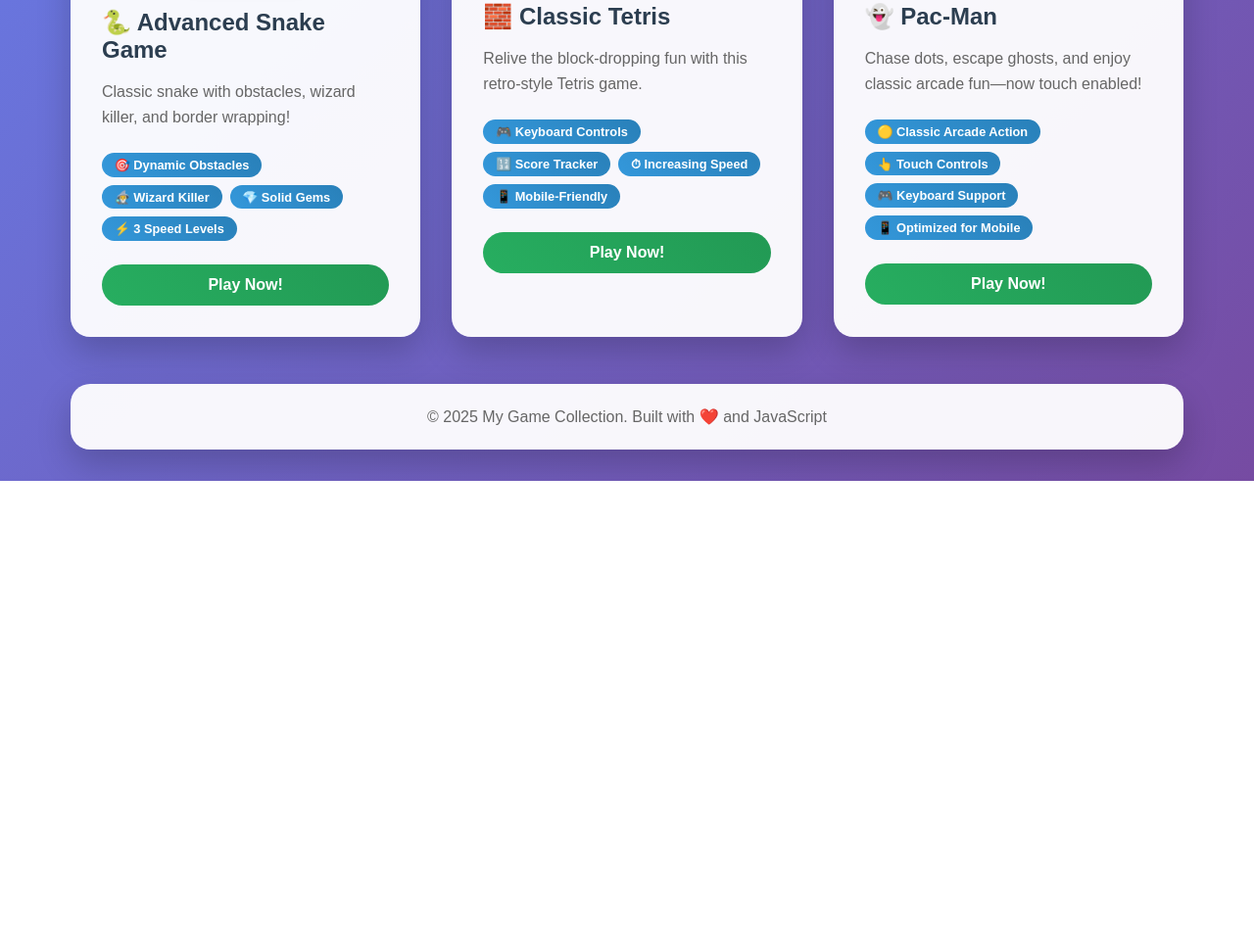
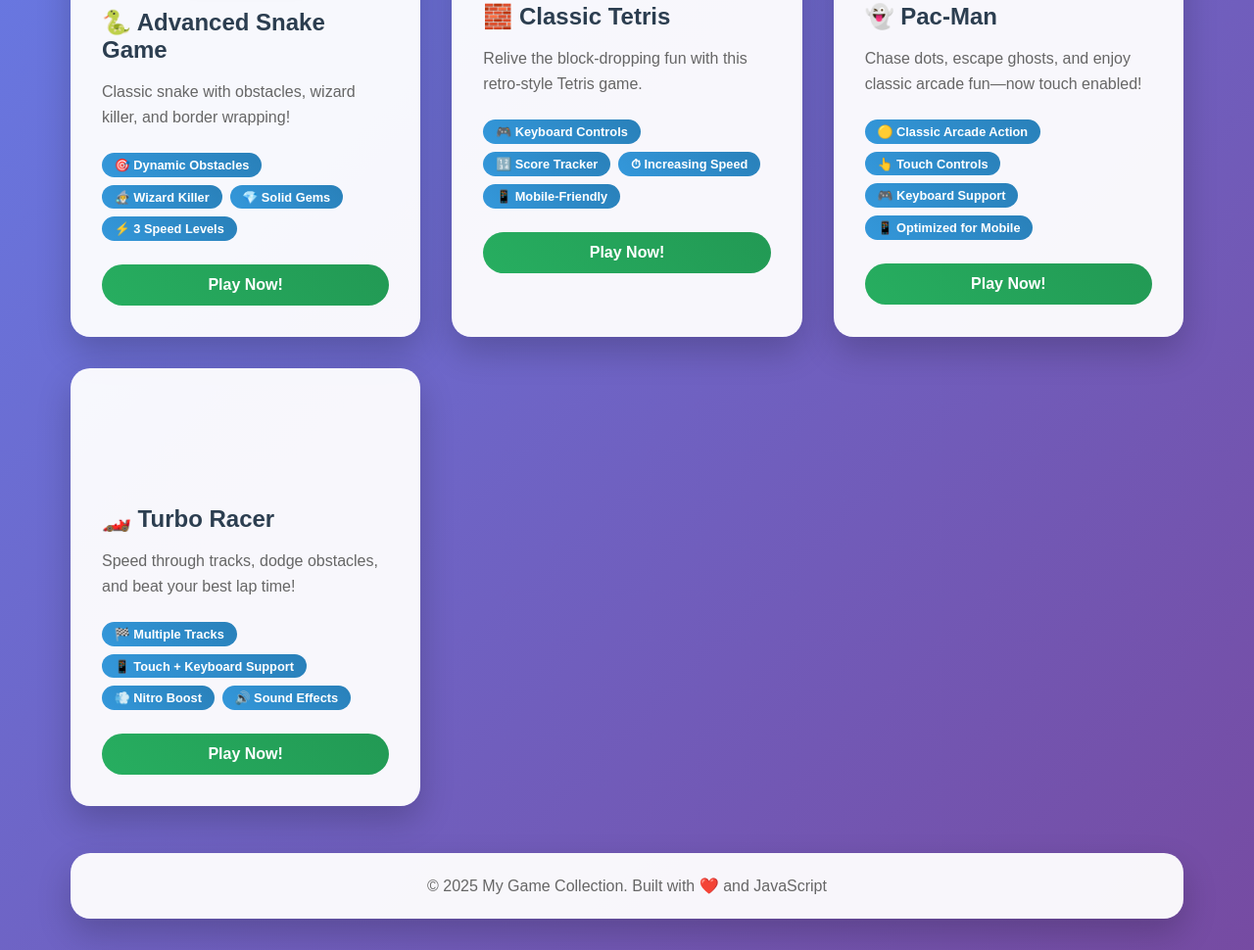
Before and after one commit to vineethjohnabraham/games, a plain HTML site: page index.html in a window 1280 px wide. Shown: the part 375-1345 px from the top of the page at 98% size. Before the commit the page ends 866 px from the top, so only its background shows below. Drawn offline with Linux system fonts and the light colour scheme.

Commit message:
Update index.html

```diff
--- a/index.html
+++ b/index.html
@@ -68,6 +68,24 @@
                         <button class="play-btn">Play Now!</button>
                     </div>
                 </div>
+
+                <!-- Racing Game -->
+                <div class="game-card" onclick="openGame('ladder-nodesjs/index.html')">
+                    <div class="game-icon">
+                        <canvas id="racing-preview" width="120" height="80"></canvas>
+                    </div>
+                    <div class="game-info">
+                        <h3>🏎️ Turbo Racer</h3>
+                        <p>Speed through tracks, dodge obstacles, and beat your best lap time!</p>
+                        <div class="game-features">
+                            <span class="feature">🏁 Multiple Tracks</span>
+                            <span class="feature">📱 Touch + Keyboard Support</span>
+                            <span class="feature">💨 Nitro Boost</span>
+                            <span class="feature">🔊 Sound Effects</span>
+                        </div>
+                        <button class="play-btn">Play Now!</button>
+                    </div>
+                </div>
             </div>
         </main>
 
```
